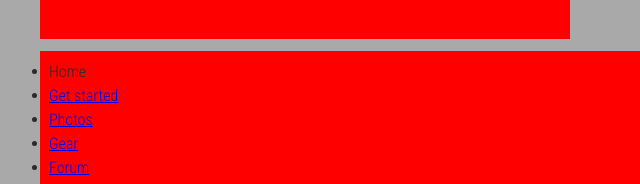
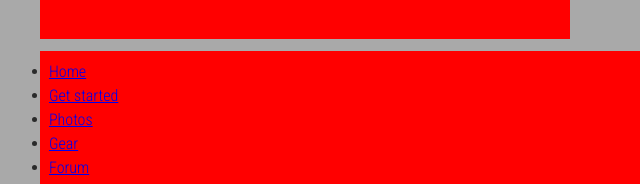
Before and after one commit to joelxdav/joelxdav.github.io, a plain HTML site: page week04/birds.html in a window 1280 px wide. Shown: the part 616-800 px from the top of the page, 152-792 px from the left. Drawn offline with Linux system fonts and the light colour scheme.

Commit message:
Update birds.html

```diff
--- a/week04/birds.html
+++ b/week04/birds.html
@@ -18,7 +18,7 @@
 
 
       <ul>
-        <li><span>Home</span></li>
+        <li><a href="index.html">Home</a></li>
         <li><a href="#">Get started</a></li>
         <li><a href="#">Photos</a></li>
         <li><a href="#">Gear</a></li>
```
